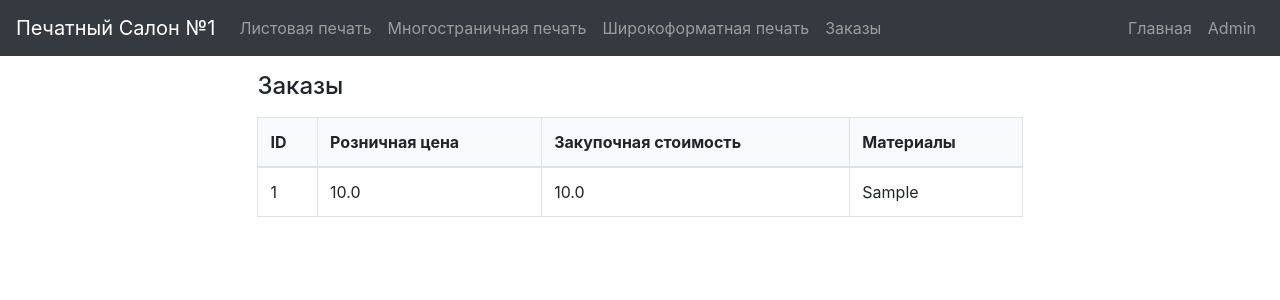
After one commit to Akkormsk/psodin, a Flask app: page /orders in a window 1280 px wide. The commit adds this page. Shown: the top 300 px of the page. Run offline with Flask 3, Linux system fonts and the light colour scheme; tables that the repository leaves empty hold one stand-in row (values such as "Sample post"); some libraries are stand-ins or nearby versions.

Commit message:
Добавлена таблица для менеджеров

```diff
--- a/app.py
+++ b/app.py
@@ -58,7 +58,7 @@ def sheet_printing():
             paper_cost += quantity * paper.price_per_unit
             total_paper += quantity
             paper_details.append((paper, quantity))
-            materials_text += f"Бумага {i + 1} - {paper.name} - {quantity} шт\r\n"
+            materials_text += f"Бумага {i + 1} - {paper.name} - {quantity} шт по цене {paper.price_per_unit}\r\n"
 
         print_details = []
         print_cost = 0
@@ -68,10 +68,11 @@ def sheet_printing():
             quantity = int(print_quantities[i])
             if machine_type == 'xerox':
                 print_cost += quantity * print_type.price_per_unit_xerox
+                materials_text += f"Печать {i + 1} - {machine_type} - {print_type.name} - {quantity} шт по цене {print_type.price_per_unit_xerox}\r\n"
             else:
                 print_cost += quantity * print_type.price_per_unit_konica
+                materials_text += f"Печать {i + 1} - {machine_type} - {print_type.name} - {quantity} шт по цене {print_type.price_per_unit_konica}\r\n"
             print_details.append((machine_type, print_type, quantity))
-            materials_text += f"Печать {i + 1} - {machine_type} - {print_type.name} - {quantity} шт\r\n"
 
         postprint_details = []
         postprint_cost = 0
@@ -80,7 +81,7 @@ def sheet_printing():
             quantity = int(postprint_quantities[i])
             postprint_cost += quantity * postprint_type.price_per_unit
             postprint_details.append((postprint_type, quantity))
-            materials_text += f"Постпечатка {i + 1} - {postprint_type.name} - {quantity} шт\r\n"
+            materials_text += f"Постпечатка {i + 1} - {postprint_type.name} - {quantity} шт по цене {postprint_type.price_per_unit}\r\n"
 
         work = Variables.query.get(1)
         margin_ratio = Variables.query.get(2)
@@ -89,6 +90,7 @@ def sheet_printing():
         urgency = Variables.query.get(7)
 
         work_cost = work_time * work.value if work else 0
+        materials_text += f"Работа - {work_time} ч. по цене {work.value}\r\n"
 
         total_cost = round(paper_cost + print_cost + postprint_cost + work_cost, 2)
         retail_price = round(total_cost * margin_ratio.value * (1 + (1 / total_paper)), 2)
@@ -190,6 +192,13 @@ def logout():
     # return redirect(url_for('security.login'))
 
 
+@app.route('/orders')
+@app.route('/calculator/orders')
+def show_orders():
+    orders = Order.query.all()
+    return render_template('Calculator/orders.html', orders=orders)
+
+
 if __name__ == '__main__':
     with app.app_context():
         app.run(host="0.0.0.0", port=5000)
--- a/static/styles.css
+++ b/static/styles.css
@@ -60,3 +60,24 @@ select {
     padding-left: 0;
     padding-right: 0;
 }
+
+.container {
+    margin-top: 10px;
+    max-width: 80%;
+}
+
+.table {
+    width: 100%;
+}
+
+.table thead th {
+    background-color: #f8f9fa;
+}
+
+h2 {
+    font-size: 1.5rem;
+}
+
+.materials-cell {
+    white-space: pre-line;  /* Отображение переноса строк */
+}
--- a/templates/Calculator/calculator.html
+++ b/templates/Calculator/calculator.html
@@ -11,6 +11,9 @@
     <li class="nav-item {% if request.path == url_for('wide_format_printing') %}active{% endif %}">
         <a class="nav-link" href="{{ url_for('wide_format_printing') }}">Широкоформатная печать</a>
     </li>
+    <li class="nav-item {% if request.path == url_for('show_orders') %}active{% endif %}">
+        <a class="nav-link" href="{{ url_for('show_orders') }}">Заказы</a>
+    </li>
 </ul>
 {% endblock %}
 
--- /dev/null
+++ b/templates/Calculator/orders.html
@@ -0,0 +1,27 @@
+{% extends 'Calculator/calculator.html' %}
+
+{% block content %}
+<div class="container mt-3">
+    <h2 class="mb-3">Заказы</h2>
+    <table class="table table-bordered">
+        <thead style="background-color: #f8f9fa;">
+            <tr>
+                <th>ID</th>
+                <th>Розничная цена</th>
+                <th>Закупочная стоимость</th>
+                <th>Материалы</th>
+            </tr>
+        </thead>
+        <tbody>
+            {% for order in orders %}
+            <tr>
+                <td>{{ order.id }}</td>
+                <td>{{ order.retail_price }}</td>
+                <td>{{ order.cost_price }}</td>
+                <td class="materials-cell">{{ order.materials }}</td>
+            </tr>
+            {% endfor %}
+        </tbody>
+    </table>
+</div>
+{% endblock %}
--- a/templates/Calculator/sheet_printing.html
+++ b/templates/Calculator/sheet_printing.html
@@ -24,6 +24,7 @@
     <label for="machine-type">Выберите тип печати:</label>
     <div id="print_sections">
         {% for print_detail in print_details %}
+        {% set print_context = {'print_detail': print_detail, 'print_types': print_types} %}
         <div class="d-flex form-group">
             <select class="form-control" id="machine_type_{{ loop.index }}" name="machine_type"
                     onchange="updatePrintOptions(this.value, this)" style="width: 20%">
@@ -38,6 +39,7 @@
                 {% else %}
                 {% include 'Calculator/sheet_printing_xerox.html' %}
                 {% endif %}
+
             </div>
             <input type="number" class="form-control" id="print_quantity" name="print_quantity" placeholder="Количество"
                    style="width: 15%;" required value="{{ print_detail[2] }}">
--- a/templates/Calculator/sheet_printing_konica.html
+++ b/templates/Calculator/sheet_printing_konica.html
@@ -1,6 +1,7 @@
 <select class="form-control" name="print_type" style="flex: 1; margin-right: 10px;">
     {% for print in print_types %}
-    <option value="{{ print.id }}" data-xerox="{{ print.price_per_unit_xerox }}"
+    <option value="{{ print.id }}"
+            data-xerox="{{ print.price_per_unit_xerox }}"
             data-konica="{{ print.price_per_unit_konica }}">
         {{ print.name }} - {{ print.price_per_unit_konica }} руб/лист
     </option>
--- a/templates/Calculator/sheet_printing_xerox.html
+++ b/templates/Calculator/sheet_printing_xerox.html
@@ -1,6 +1,7 @@
 <select class="form-control" name="print_type" style="flex: 1; margin-right: 10px;">
     {% for print in print_types %}
-    <option value="{{ print.id }}" data-xerox="{{ print.price_per_unit_xerox }}"
+    <option value="{{ print.id }}"
+            data-xerox="{{ print.price_per_unit_xerox }}"
             data-konica="{{ print.price_per_unit_konica }}">
         {{ print.name }} - {{ print.price_per_unit_xerox }} руб/лист
     </option>
```
Also changed, not shown: print_shop.db.
